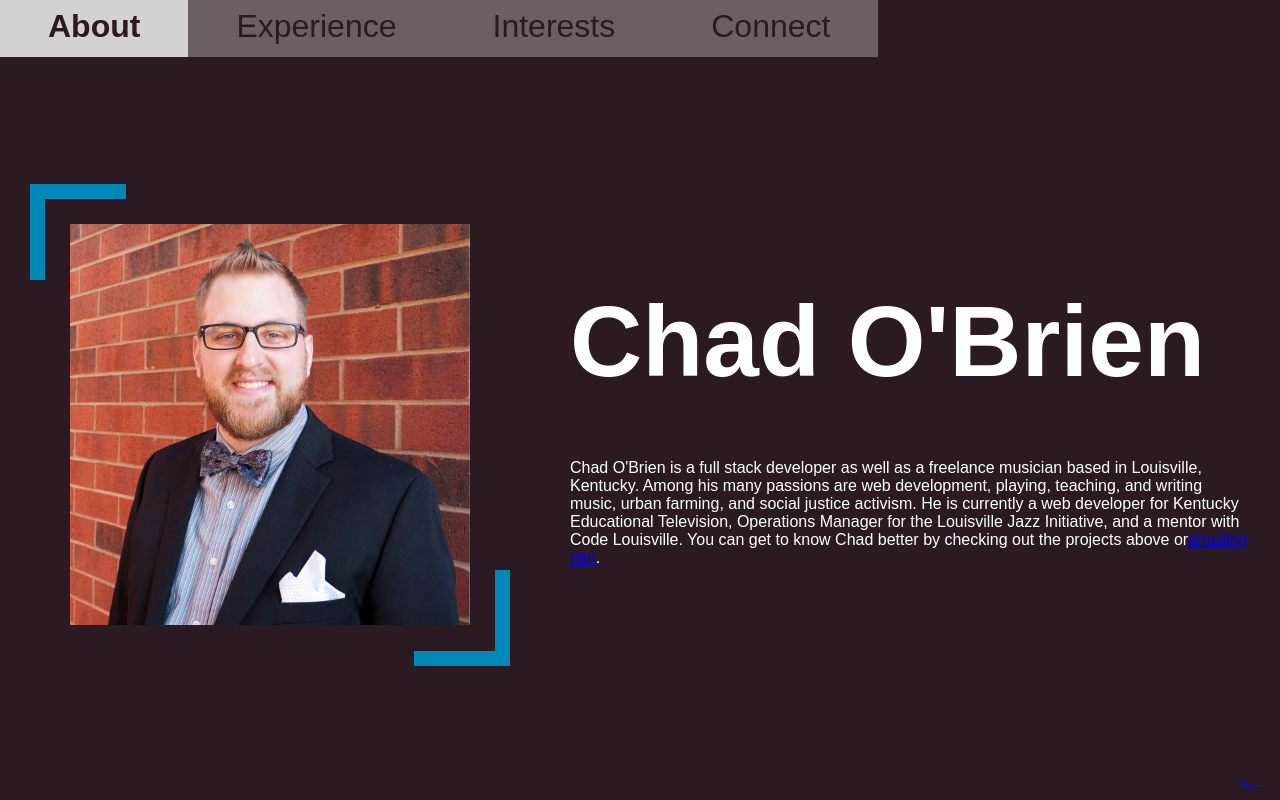
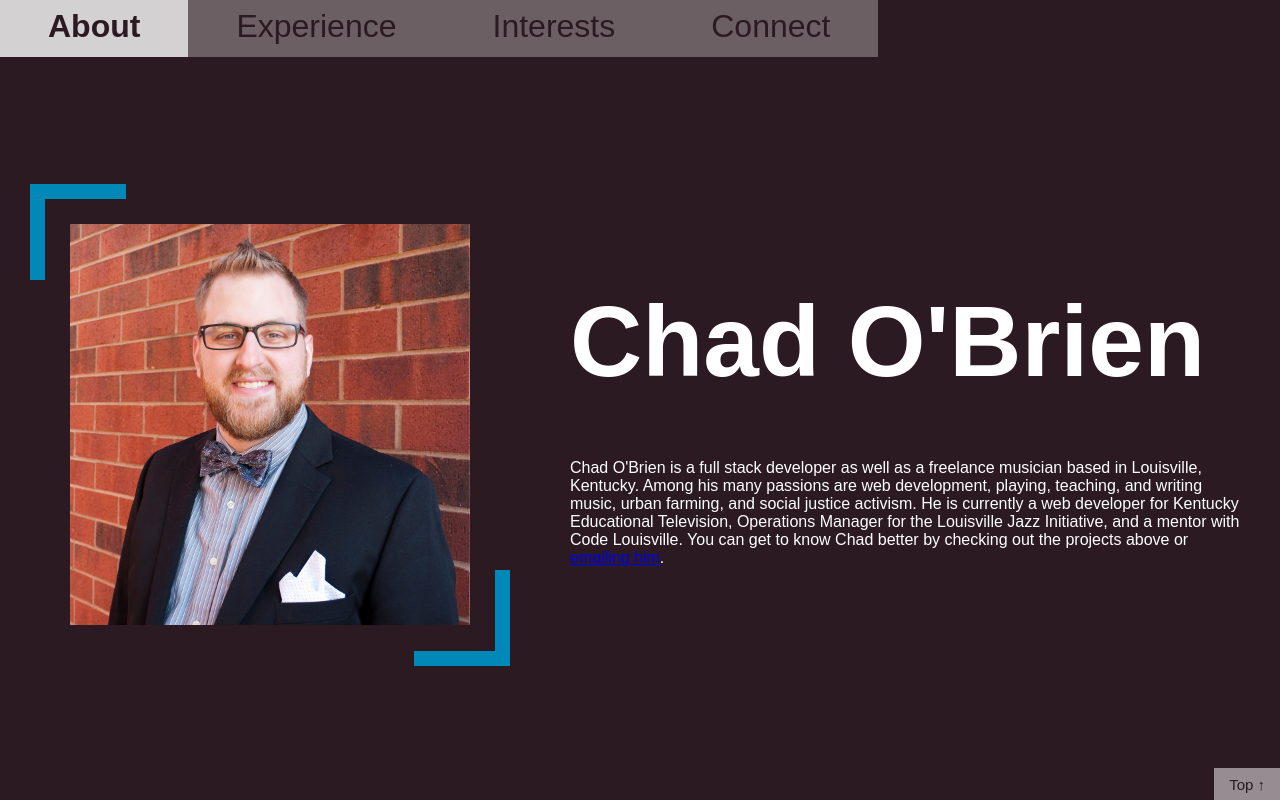
Before and after one commit to csobrien90/csobrien90.github.io, a React (Create React App) app: page / in a window 1280 px wide. Shown: the top 800 px of the page. Built offline with nearby package versions, Linux system fonts and the light colour scheme; a web font is replaced by a local one.

Commit message:
style top link

```diff
--- a/src/components/About.js
+++ b/src/components/About.js
@@ -19,8 +19,7 @@ class About extends React.Component {
 				<p>Chad O'Brien is a full stack developer as well as a freelance musician based in Louisville, Kentucky. Among his many passions are web development,
 					playing, teaching, and writing music, urban farming, and social justice activism. He is currently a web developer for Kentucky Educational Television,
 					Operations Manager for the Louisville Jazz Initiative, and a mentor with Code Louisville. You can get to know Chad better by checking out the projects
-					above or
-					<a href="mailto:obrien.music@gmail.com" target="_blank">emailing him</a>.
+					above or <a href="mailto:obrien.music@gmail.com" target="_blank">emailing him</a>.
 				</p>
 			</section>
 		)
--- a/src/index.css
+++ b/src/index.css
@@ -163,9 +163,19 @@ footer {
 
 #topLink {
 	position: fixed;
-	bottom: .5rem;
-	right: 1rem;
+	bottom: 0;
+	right: 0;
 	z-index: 2;
+	padding: .5em 1em;
+	font-size: 1.5em;
+	background-color: rgba(255, 255, 255, .5);
+	text-decoration: none;
+	color: var(--black)
+}
+
+#topLink:hover {
+	background-color: rgba(255, 255, 255, .8);
+	font-weight: bold;
 }
 
 .projects {
```
